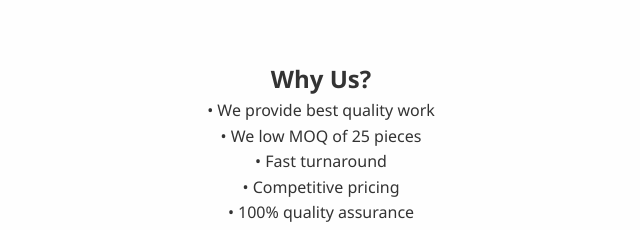
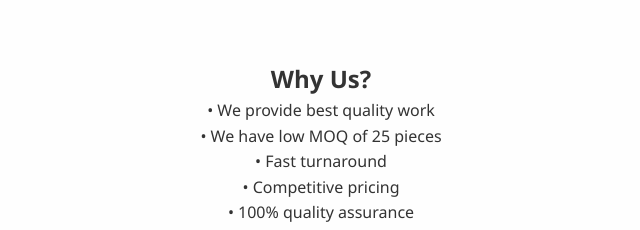
Before and after one commit to Shawaiz-01/perfit, a plain HTML site: page index.html in a window 1280 px wide. Shown: the part 940-1170 px from the top of the page, 319-959 px from the left. Drawn offline with Linux system fonts and the light colour scheme.

Commit message:
index.html

```diff
--- a/index.html
+++ b/index.html
@@ -38,7 +38,7 @@
   <section id="why us?" class="section">
     <h2>  Why Us?</h2>
         <p>&bull; We provide best quality work</p>
-        <p>&bull; We low MOQ of 25 pieces</p>
+        <p>&bull; We have low MOQ of 25 pieces</p>
         <p>&bull; Fast turnaround</p>
         <p>&bull; Competitive pricing</p>
         <p>&bull; 100% quality assurance</p>
```
